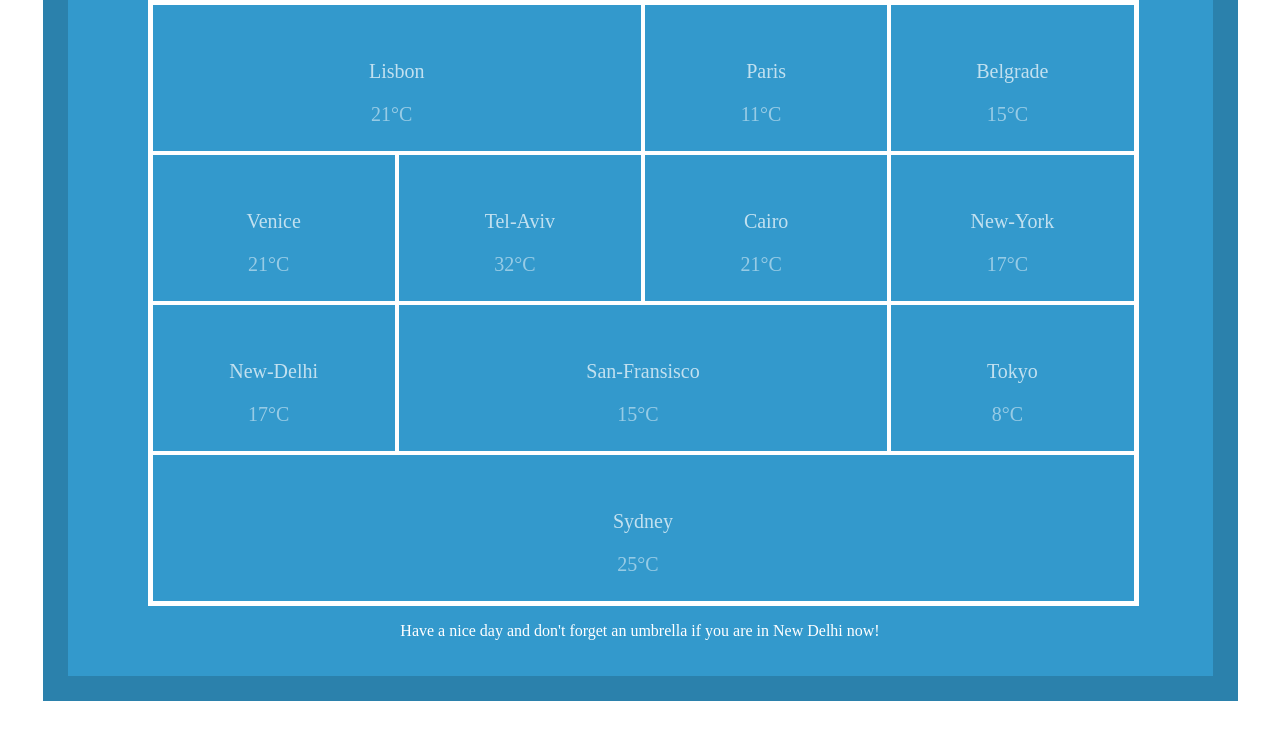
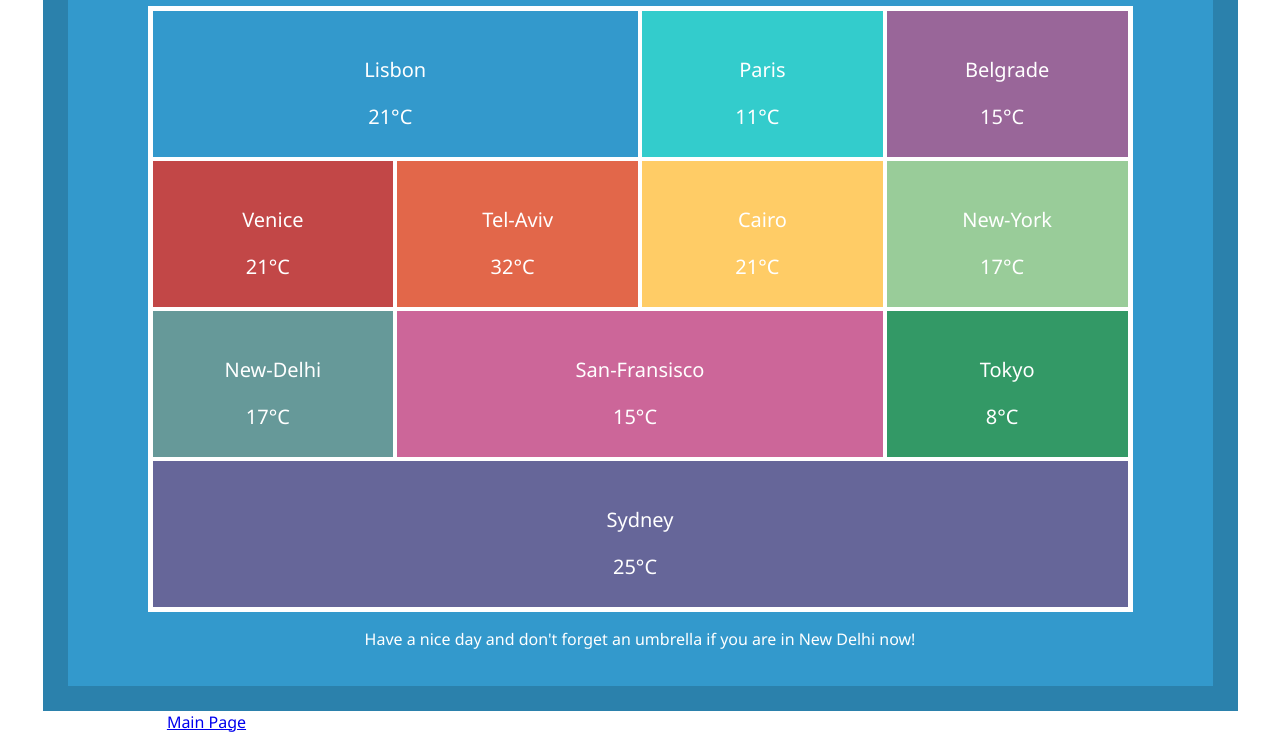
Before and after one commit to cabdarlingseh/Beetroot, a plain HTML site: page Lesson_6/index.html in a window 1280 px wide. Shown: the part 133-874 px from the top of the page. Before the commit the page ends 842 px from the top, so only its background shows below. Drawn offline with Linux system fonts and the light colour scheme; some icons are missing.

Commit message:
updating the css

```diff
--- a/Lesson_6/index.html
+++ b/Lesson_6/index.html
@@ -7,6 +7,10 @@
     <title>Figma Weather App Design</title>
     <link rel="stylesheet" href="styles/main.css">
     <link rel="stylesheet" href="https://cdnjs.cloudflare.com/ajax/libs/weather-icons/2.0.5/css/weather-icons.min.css">
+    <link rel="preconnect" href="https://fonts.googleapis.com">
+    <link rel="preconnect" href="https://fonts.gstatic.com" crossorigin>
+    <link href="https://fonts.googleapis.com/css2?family=Noto+Sans:ital,wght@0,100..900;1,100..900&display=swap"
+        rel="stylesheet">
 </head>
 
 <body>
@@ -16,67 +20,67 @@
         <div class="container">
             <h1 class="header">CSS Weather Forecast<img src="images/forecast_icon.png"></h1>
             <ul class="blocks">
-                <li class="block50">
+                <li class="block50" id="lisbon">
                     <div>
                         <p>Lisbon</p>
                         <p>21°C<i class="wi wi-day-sunny"></i></p>
                     </div>
                 </li>
-                <li class="block25">
+                <li class="block25" id="paris">
                     <div>
                         <p>Paris</p>
                         <p>11°C<i class="wi wi-night-showers"></i></p>
                     </div>
                 </li>
-                <li class="block25">
+                <li class="block25" id="belgrade">
                     <div>
                         <p>Belgrade</p>
                         <p>15°C<i class="wi wi-day-cloudy"></i></p>
                     </div>
                 </li>
-                <li class="block25">
+                <li class="block25" id="venice">
                     <div>
                         <p>Venice</p>
                         <p>21°C<i class="wi wi-day-cloudy"></i></p>
                     </div>
                 </li>
-                <li class="block25">
+                <li class="block25" id="telaviv">
                     <div>
                         <p>Tel-Aviv</p>
                         <p>32°C<i class="wi wi-hot"></i></p>
                     </div>
                 </li>
-                <li class="block25">
+                <li class="block25" id="cairo">
                     <div>
                         <p>Cairo</p>
                         <p>21°C<i class="wi wi-day-sunny"></i></p>
                     </div>
                 </li>
-                <li class="block25">
+                <li class="block25" id="newyork">
                     <div>
                         <p>New-York</p>
                         <p>17°C<i class="wi wi-day-storm-showers"></i></p>
                     </div>
                 </li>
-                <li class="block25">
+                <li class="block25" id="newdelhi">
                     <div>
                         <p>New-Delhi</p>
                         <p>17°C<i class="wi wi-rain-mix"></i></p>
                     </div>
                 </li>
-                <li class="block50">
+                <li class="block50" id="sanfran">
                     <div>
                         <p>San-Fransisco</p>
                         <p>15°C<i class="wi wi-day-cloudy"></i></p>
                     </div>
                 </li>
-                <li class="block25">
+                <li class="block25" id="tokyo">
                     <div>
                         <p>Tokyo</p>
                         <p>8°C<i class="wi wi-night-clear"></i></p>
                     </div>
                 </li>
-                <li class="block100">
+                <li class="block100" id="sydney">
                     <div>
                         <p>Sydney</p>
                         <p>25°C<i class="wi wi-night-cloudy"></i></p>
@@ -88,10 +92,10 @@
         </div>
     </main>
 
-    <!-- <summary class="section">
+    <summary class="section">
         Return to main page
         <a href="../index.html" target="_blank">Main Page</a>
-    </summary> -->
+    </summary>
 </body>
 
 </html>
--- a/Lesson_6/styles/main.css
+++ b/Lesson_6/styles/main.css
@@ -1,8 +1,9 @@
 body{
     box-sizing: border-box;
     color: #fff;
-
-
+    font-family: "Noto Sans", sans-serif;
+    cursor:pointer
+    height:100vh
 }
 
 .container{
@@ -15,9 +16,27 @@ body{
 }
 
 img {
-    width: 30px;
     margin-left: 10px;
 }
+
+ul {
+    padding: 0;
+    font-size: 0;
+    border: 3px solid white;
+}
+
+.blocks li {
+    display: inline-block;
+    padding: 25px 0;
+    border: 2px solid #fff;
+}
+
+li {
+    height: 150px;
+    font-size: 20px;
+    box-sizing: border-box;
+}
+
 
 div p {
     display: flex;
@@ -26,45 +45,16 @@ div p {
 }
 
 i{
-    font-size: 25px;
     margin-left: 10px;
-
 }
 
-ul {
-    list-style: none;
-    padding: 0;
-    font-size: 0;
-    border: 3px solid white;
-    background-color: white;
-
+ul:hover li {
+    opacity: 0.7;
+    transition: all 0.3s ease-in-out;
 }
 
-li {
-    display: inline-block;
-    height: 150px;
-    font-size: 20px;
-    box-sizing: border-box;
-    border: 3px solid white;
-    background-color: #3399CC;
-    vertical-align: middle;
-}
-
-.blocks{
-    width: 100%;
-}
-
-.blocks li{
-    display: inline-block;
-    padding: 25px 0;
-    border: 2px solid #fff;
-    text-align: center;
-    font-size: 22 px;
-}
-
-.blocks div{
-    padding-top: 10px;
-    opacity: 0.7;
+ul:hover li:hover {
+    opacity: 1;
 }
 
 .blocks li:hover div{
@@ -87,28 +77,46 @@ li {
     width: 100%;
 }
 
-
-
-
-li div {
-    height: 150px;
-    vertical-align: middle;
-    text-align: center;
+#lisbon{
+    background-color: #3399cc;
 }
 
-li p:last-child {
-    opacity: 0.7;
+#paris{
+    background-color: #33cccc;
 }
 
-i {
-    font-size: 30px;
+#belgrade{
+    background-color: #996699;
 }
 
-ul:hover li {
-    opacity: 0.7;
-    transition: all 0.3s ease-in-out;
+#venice{
+    background-color: #c24747;
 }
 
-ul:hover li:hover {
-    opacity: 1;
+#telaviv{
+    background-color: #e2674a;
 }
+
+#cairo{
+    background-color: #ffcc66;
+}
+
+#newyork{
+    background-color: #99cc99;
+}
+
+#newdelhi{
+    background-color: #669999;
+}
+
+#sanfran{
+    background-color: #cc6699;
+}
+
+#tokyo{
+    background-color: #339966;
+}
+
+#sydney{
+    background-color:#666699;
+}
```
